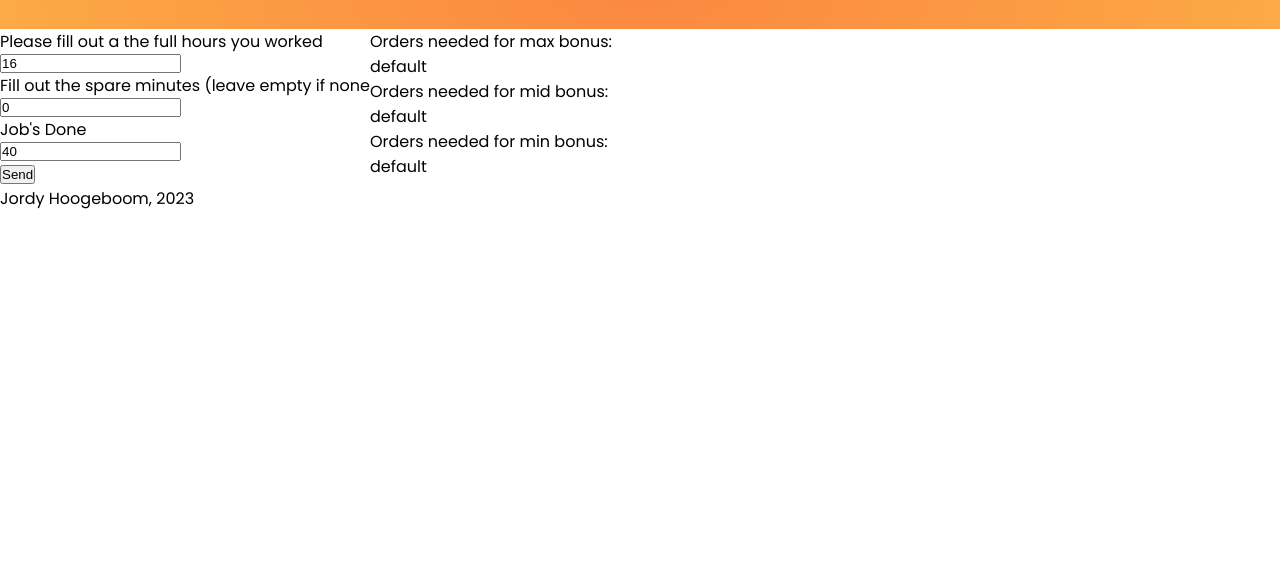
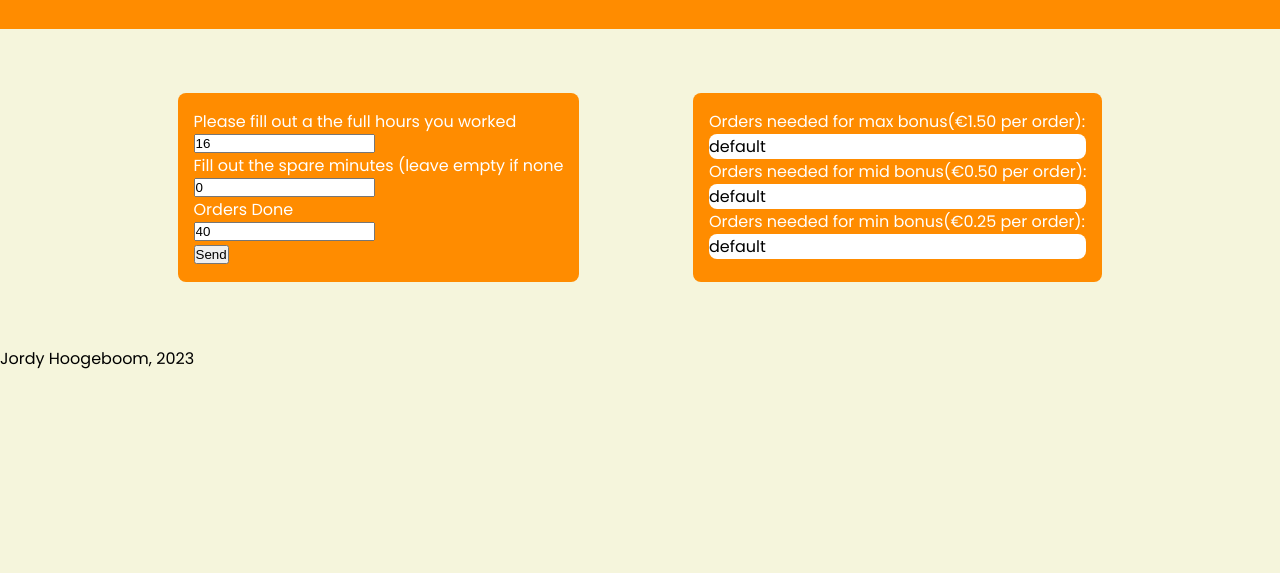
Before and after one commit to JordyHB/luck-bonus-calculator, a plain HTML site: page index.html in a window 1280 px wide. Shown: the part 227-800 px from the top of the page. Drawn offline with Linux system fonts and the light colour scheme.

Commit message:
added some styling, fixed the formula

```diff
--- a/calculator.js
+++ b/calculator.js
@@ -12,9 +12,9 @@ function returnInput() {
     console.log(midBonusField)
     const maxBonusField = document.getElementById('orders-needed-high')
     console.log(maxBonusField)
-    minBonusField.innerHTML = (Math.floor(hoursWorked * 2.50)).toString()
-    midBonusField.innerHTML = (Math.floor(hoursWorked * 2.7)).toString()
-    maxBonusField.innerHTML = (Math.floor(hoursWorked * 2.90)).toString()
+    minBonusField.innerHTML = (Math.ceil(hoursWorked * 2.4951)).toString()
+    midBonusField.innerHTML = (Math.ceil(hoursWorked * 2.6951)).toString()
+    maxBonusField.innerHTML = (Math.ceil(hoursWorked * 2.8951)).toString()
 
     event.preventDefault();
 }
--- a/index.html
+++ b/index.html
@@ -22,18 +22,18 @@
                 <input type="number" name="hours-worked" id="hours-field" placeholder="E.g. 10" min="0" value="16" required/>
                 <label for="minutes-field">Fill out the spare minutes (leave empty if none</label>
                 <input type="number" name="extra-minutes" id="minutes-field" placeholder="E.g. 45" min="0" value="0"/>
-                <label for="jobs-field">Job's Done</label>
+                <label for="jobs-field">Orders Done</label>
                 <input type="number" name="jobs-done" id="jobs-field" min="0" value="40" required/>
                 <button type="submit">Send</button>
             </form>
         </section>
         <section class="output-fields">
-            <p class="output-indicator">Orders needed for max bonus: </p>
-            <span id="orders-needed-high">default</span>
-            <p class="output-indicator">Orders needed for mid bonus:</p>
-            <span id="orders-needed-mid">default</span>
-            <p class="output-indicator">Orders needed for min bonus:</p>
-            <span id="orders-needed-min">default</span>
+            <p class="output-indicator">Orders needed for max bonus(€1.50 per order): </p>
+            <p class="order-result" id="orders-needed-high">default</p>
+            <p class="output-indicator">Orders needed for mid bonus(€0.50 per order):</p>
+            <p class="order-result" id="orders-needed-mid">default</p>
+            <p class="output-indicator">Orders needed for min bonus(€0.25 per order):</p>
+            <p class="order-result" id="orders-needed-min">default</p>
         </section>
     </div>
 </main>
--- a/styles/styles.css
+++ b/styles/styles.css
@@ -22,6 +22,9 @@
     box-sizing: border-box;
 }
 
+body {
+    background-color: beige;
+}
 
 /* ------------------------------- 2. Typography ----------------------------------- */
 
@@ -54,9 +57,9 @@ header {
     display: flex;
     min-width: 100vw;
     min-height: 16rem;
-    background: rgb(251,132,63);
-    background: radial-gradient(circle, rgba(251,132,63,1) 0%, rgba(252,170,70,1) 100%);
+    background-color: darkorange;
     justify-content: center;
+    align-items: center;
     padding: 2rem;
 }
 
@@ -72,6 +75,8 @@ header {
 .outer-container {
     display: flex;
     flex-direction: row;
+    justify-content: space-evenly;
+    padding: 4rem;
 }
 
 /* --------------- 4.2 input-field ------------------- */
@@ -79,11 +84,33 @@ header {
 input {
     display: block;
 }
+
 .input-fields {
     display: flex;
     flex-direction: column;
+    padding: 1rem;
+    background-color: darkorange;
+    color: white;
+    border-radius: 0.5rem;
+}
 
-}
+
 /* --------------- 4.2 output-field ------------------- */
 
+.output-fields{
+    padding: 1rem;
+    background-color: darkorange;
+    color: white;
+    border-radius: 0.5rem;
+}
+
+.order-result {
+    background: white;
+    color: black;
+    border-radius: 0.5rem;
+}
+
+/* --------------- 4.3 footer ------------------------- */
+
+
 /* ------------------------------- 5. Media Queries -------------------------------- */
```
